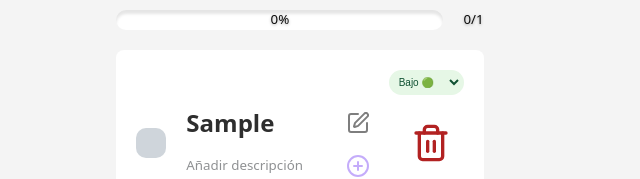
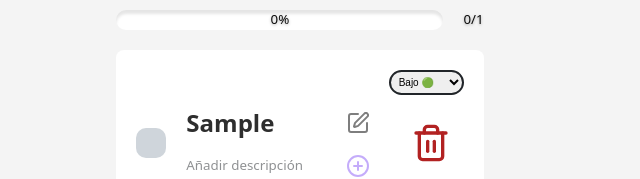
Before and after one commit to Ledtius/Task-Management-React, a React (Vite) app: page / in a window 1280 px wide. Both pictures are taken after typing "Sample" into the empty fields and a click on the button 802 px from the left and 131 px from the top of the page. Shown: the part 279-458 px from the top of the page, without its empty margins (340-980 px from the left). Built offline with nearby package versions, Linux system fonts and the light colour scheme.

Commit message:
Changed the value of the priority property by numbers

```diff
--- a/src/components/Task/TaskForm.jsx
+++ b/src/components/Task/TaskForm.jsx
@@ -9,7 +9,7 @@ const TaskForm = ({ taskList, setTaskList }) => {
     id: "",
     name: "",
     description: "",
-    priority: "low",
+    priority: 0,
     state: false,
   });
 
--- a/src/components/Task/TaskPriority.jsx
+++ b/src/components/Task/TaskPriority.jsx
@@ -2,7 +2,7 @@ import { useEffect, useState } from "react";
 import taskPriorityStyles from "../../styles/Task/TaskPriority.module.css";
 
 const TaskPriority = ({ setTaskList, idTask, taskPriority }) => {
-  const [priorityValue, setPriorityValue] = useState("");
+  const [priorityValue, setPriorityValue] = useState(0);
 
   useEffect(() => {
     if (priorityValue)
@@ -21,19 +21,19 @@ const TaskPriority = ({ setTaskList, idTask, taskPriority }) => {
         onChange={(e) => setPriorityValue(e.target.value)}
         id="priority-select"
         className={`${taskPriorityStyles.select} ${
-          taskPriority === "low"
+          taskPriority === 1
             ? taskPriorityStyles.low
-            : taskPriority === "medium"
+            : taskPriority === 2
             ? taskPriorityStyles.medium
-            : taskPriority === "hight"
+            : taskPriority === 3
             ? taskPriorityStyles.hight
             : ""
         }`}
       >
         <optgroup label="Nivel de prioridad" />
-        <option value="low">Bajo 🟢</option>
-        <option value="medium">Media 🟠</option>
-        <option value="hight">Alta 🔴</option>
+        <option value={1}>Bajo 🟢</option>
+        <option value={2}>Media 🟠</option>
+        <option value={3}>Alta 🔴</option>
       </select>
     </form>
   );
```
